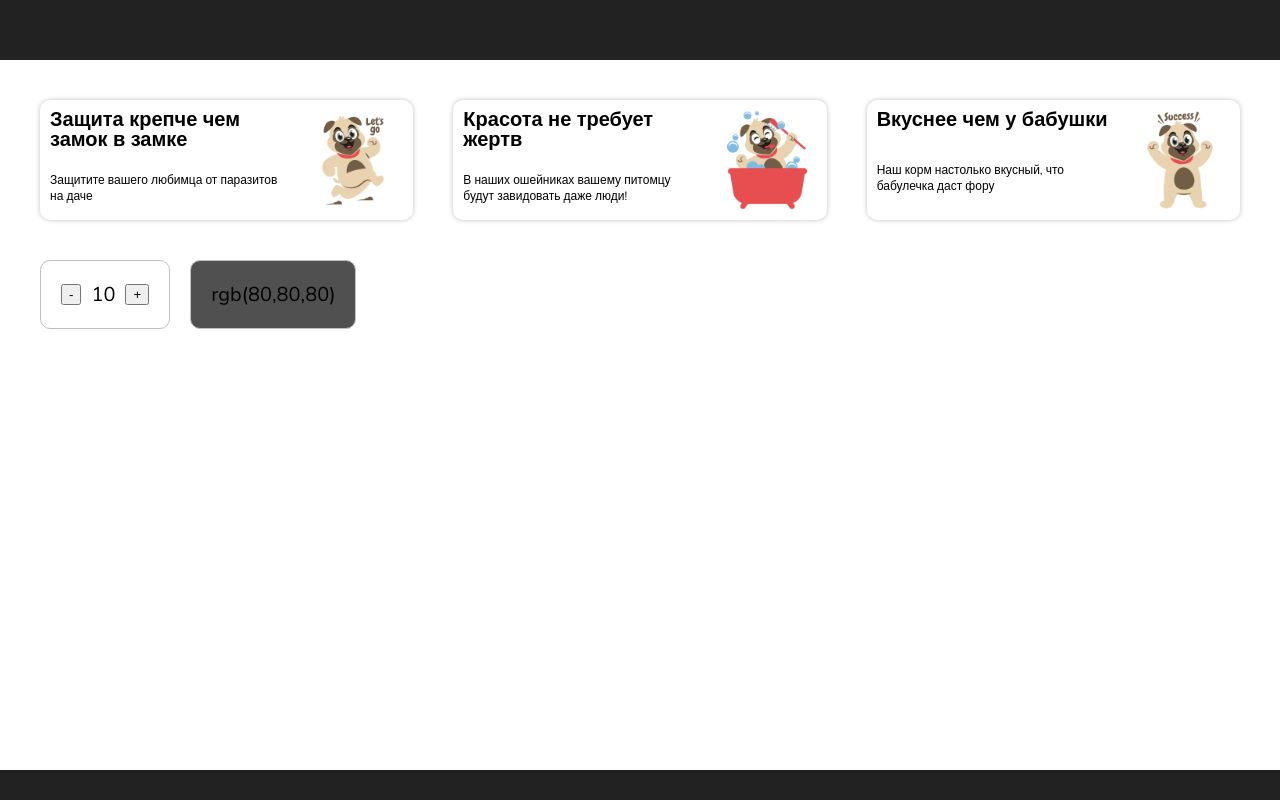
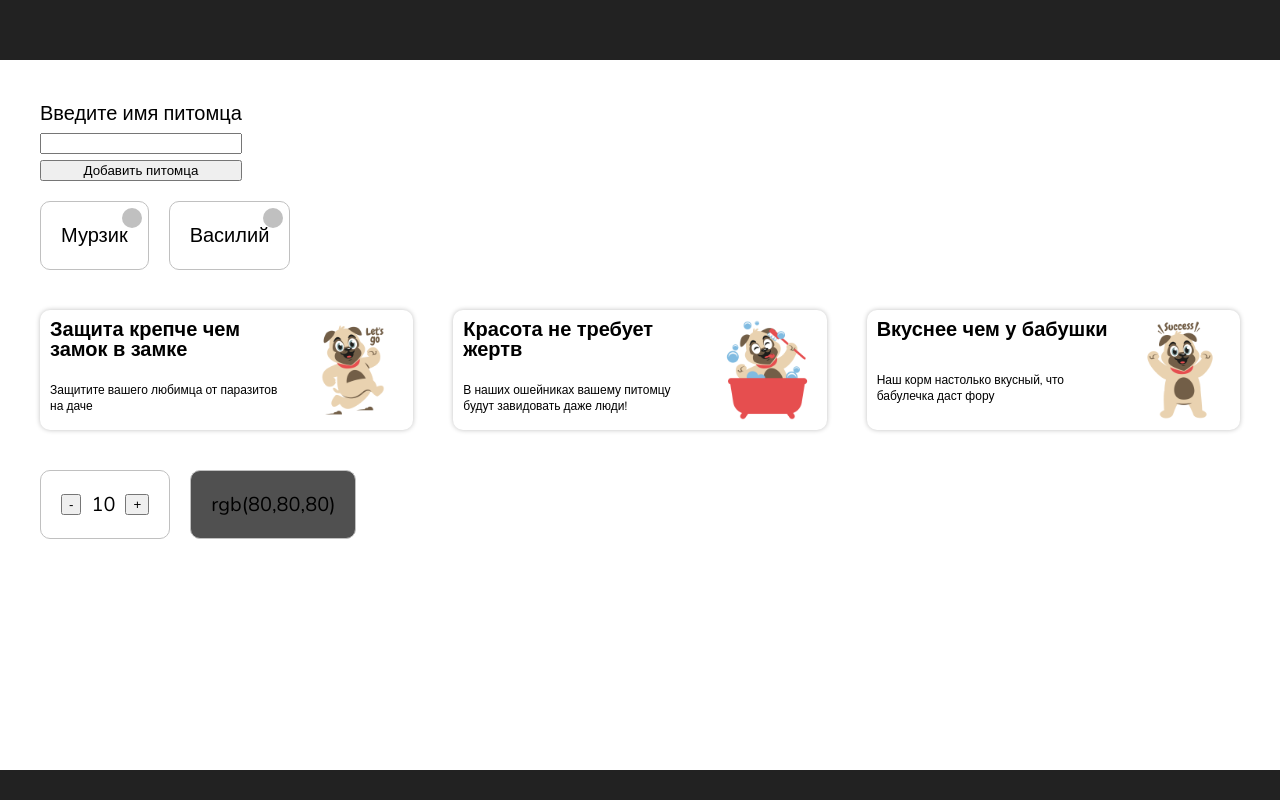
Before and after one commit to Lekso4ka/maxima_gamma_react, a React app: page / in a window 1280 px wide. Built offline with nearby package versions, Linux system fonts and the light colour scheme.

Commit message:
Добавляем и удаляем имя питомца

```diff
--- a/src/App.jsx
+++ b/src/App.jsx
@@ -1,12 +1,14 @@
 import React from "react";
 import News from "./components/News/News";
 import ColorCard from "./components/ColorCard";
+import {Pets} from "./components/Pets"
 
 
 const App = () => {
     return <div className="wrapper">
         <header/>
         <section>
+            <Pets/>
             <News/>
             <ColorCard/>
         </section>
--- a/src/components/News/News.jsx
+++ b/src/components/News/News.jsx
@@ -4,7 +4,6 @@ import "./style.scss";
 import { Card } from "./NewsCard";
 
 const News = () => {
-    console.log(newsData)
     return (
         <div className="news-block">
             {/* {newsData.map((el, i) => <Card key={i} description={el.description} name={el.name} pic={el.pic} />)} */}
--- /dev/null
+++ b/src/components/Pets/index.jsx
@@ -0,0 +1,50 @@
+import React, {useState} from "react";
+import "./style.scss";
+
+export const Pets = () => {
+    const [name, setName] = useState("");
+    const [arr, setArr] = useState(["Мурзик", "Василий"])
+
+    const addHandler = () => {
+        // let pets = arr
+        // pets.push(name)
+        // setArr(pets)
+        setArr((prev) => {
+            prev.push(name)
+            return prev;
+        })
+
+        setName("")
+    }
+
+    const delHandler = (index) => {
+        setArr((prev) => {
+            const newArr = prev.filter((el, i) => i !== index)
+            return newArr;
+        })
+    }
+
+    return <div className="pets-wrapper">
+        <label>
+            <span>Введите имя питомца</span>
+            <input
+                type="text"
+                value={name}
+                onChange={(e) => setName(e.target.value)}
+            />
+            <button onClick={addHandler}>Добавить питомца</button>
+        </label>
+        <div className="pets-block">
+            {arr.map((el,i) => <div
+                className="pets-block__card"
+                key={i}
+            >
+                {el}
+                <div
+                    className="close"
+                    onClick={() => delHandler(i)}
+                />
+            </div>)}
+        </div>
+    </div>
+}
--- /dev/null
+++ b/src/components/Pets/style.scss
@@ -0,0 +1,38 @@
+.pets-wrapper {
+    display: grid;
+    gap: 1rem;
+    label {
+        display: grid;
+        gap: .3rem;
+        justify-content: flex-start;
+    }
+}
+.pets-block {
+    display: flex;
+    gap: 1rem;
+    align-items: center;
+    flex-wrap: wrap;
+}
+.pets-block__card {
+    padding: 1rem;
+    border: 1px solid silver;
+    border-radius: .5rem;
+    display: flex;
+    align-items: center;
+    justify-content: center;
+    gap:.5rem;
+    position: relative;
+    .close {
+        position: absolute;
+        top: .3rem;
+        right: .3rem;
+        background-color: silver;
+        width: 1rem;
+        height: 1rem;
+        border-radius: 50%;
+        cursor: pointer;
+        &:hover {
+            background-color: #222;
+        }
+    }
+}
```
